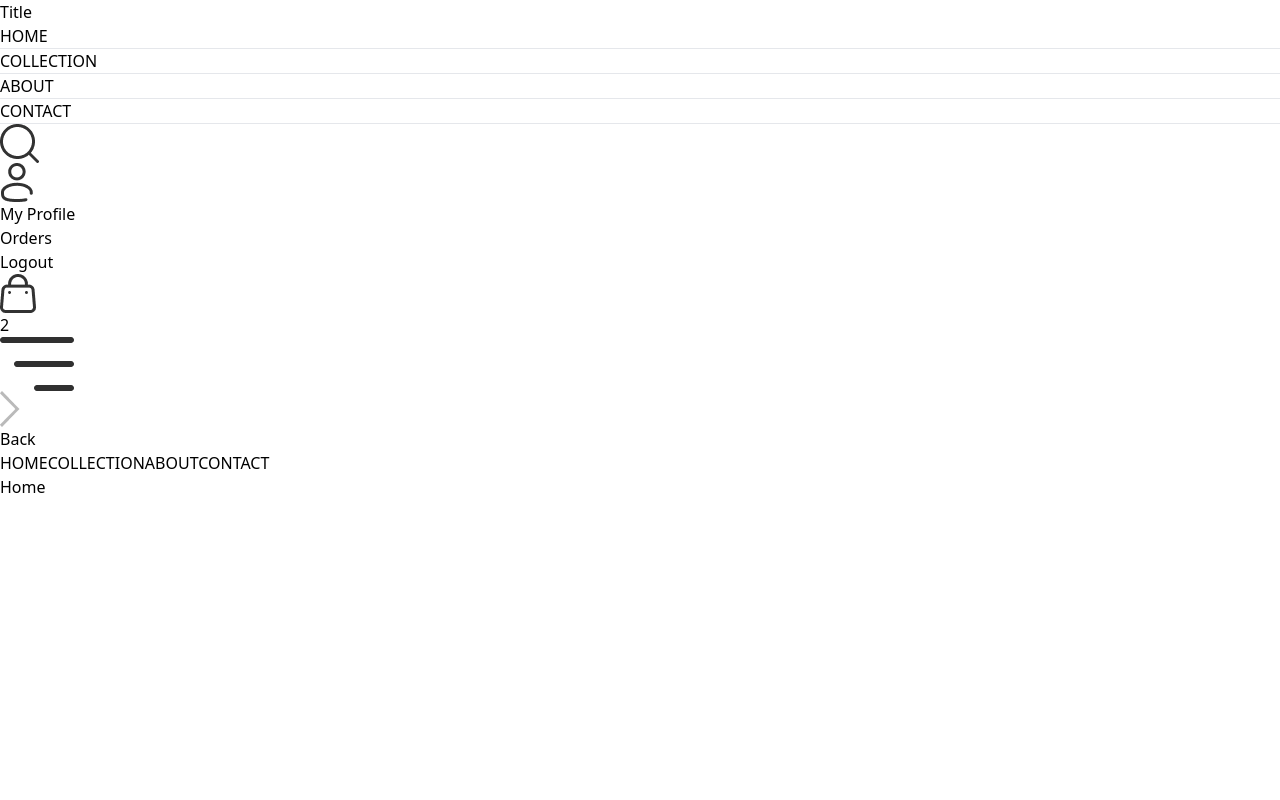
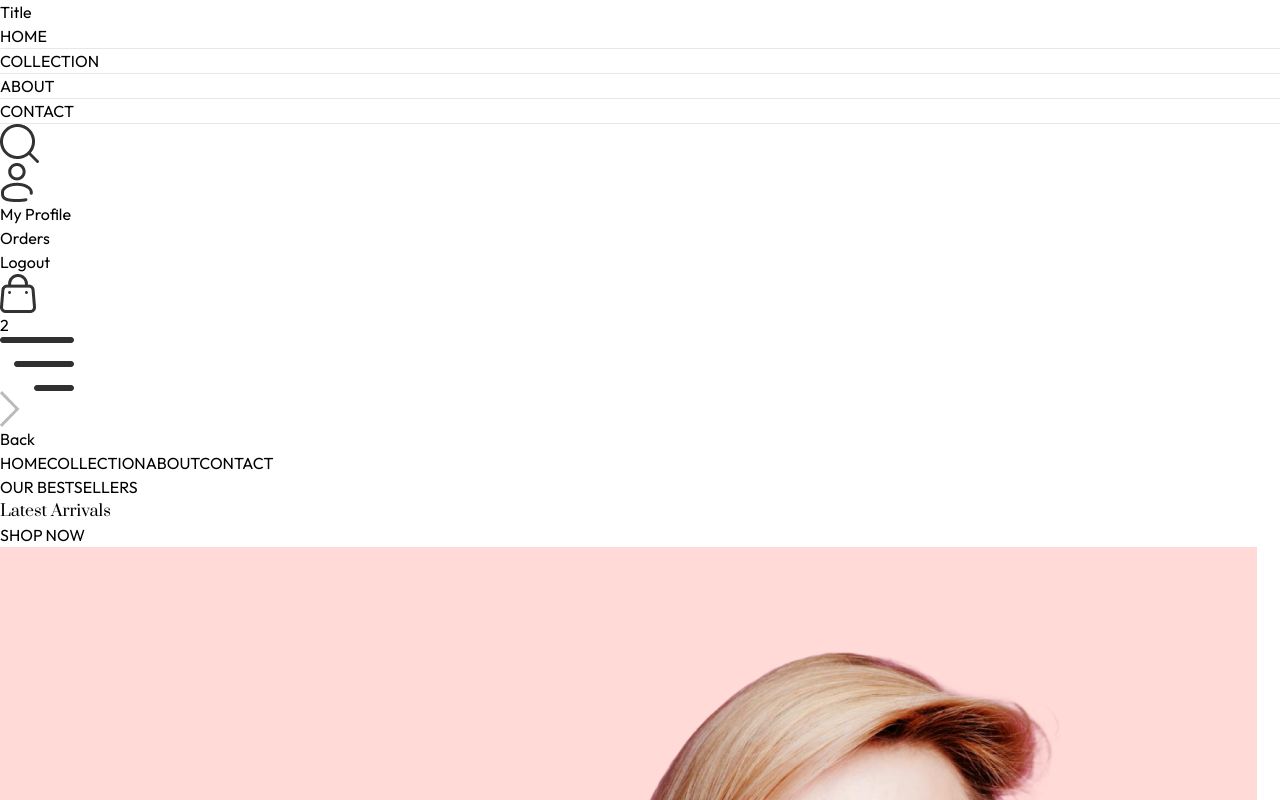
Before and after one commit to HamdanRaza309/Ecommerce-Frontend, a React (Vite) app: page / in a window 1280 px wide. Shown: the top 800 px of the page. Built offline with nearby package versions, Linux system fonts and the light colour scheme.

Commit message:
Created Hero Section and setup contextAPI

```diff
--- /dev/null
+++ b/src/components/Hero.jsx
@@ -0,0 +1,30 @@
+import React from 'react'
+import { assets } from '../frontend_assets/assets'
+
+function Hero() {
+    return (
+        <div className="flex flex-col sm:flex-row border border-gray-400">
+            {/* Hero Left Side */}
+            <div className="w-full sm:w-1/2 flex items-center justify-center py-10 sm:py-0">
+                <div className='text-[#414141]'>
+                    <div className="flex items-center gap-2">
+                        <p className='w-8 sm:w-11 h-[2px] bg-[#414141]'></p>
+                        <p className='w-1 sm:w-1 h-[2px] bg-[#414141]'></p>
+                        <p className='font-medium text-sm md:text-base'>OUR BESTSELLERS</p>
+                    </div>
+                    <h1 className='prata-regular text-3xl sm:py-3 lg:text-5xl leading-relaxed'>Latest Arrivals</h1>
+                    <div className="flex items-center gap-2">
+                        <p className='font-semibold text-sm md:text-base '>SHOP NOW</p>
+                        <p className='w-1 sm:w-1 h-[2px] bg-[#414141]'></p>
+                        <p className='w-8 sm:w-11 h-[2px] bg-[#414141]'></p>
+                    </div>
+                </div>
+            </div>
+
+            {/* Hero Right Side */}
+            <img className='w-full sm:w-1/2 ' src={assets.hero_img} alt="hero_img" />
+        </div>
+    )
+}
+
+export default Hero
--- a/src/index.css
+++ b/src/index.css
@@ -1,3 +1,5 @@
+@import url('https://fonts.googleapis.com/css2?family=Outfit:wght@100..900&family=Prata&display=swap');
+
 @tailwind base;
 @tailwind components;
 @tailwind utilities;
@@ -5,3 +7,13 @@
 a.active hr{
     display: block;
 }
+
+*{
+    font-family: Outfit;
+}
+
+.prata-regular {
+    font-family: "Prata", serif;
+    font-weight: 400;
+    font-style: normal;
+  }
--- a/src/pages/Home.jsx
+++ b/src/pages/Home.jsx
@@ -1,8 +1,11 @@
 import React from 'react'
+import Hero from '../components/Hero'
 
 function Home() {
     return (
-        <div>Home</div>
+        <div>
+            <Hero />
+        </div>
     )
 }
 
```
Also changed, not shown: src/context/ShopContext.jsx (added, +21 -0 lines).
